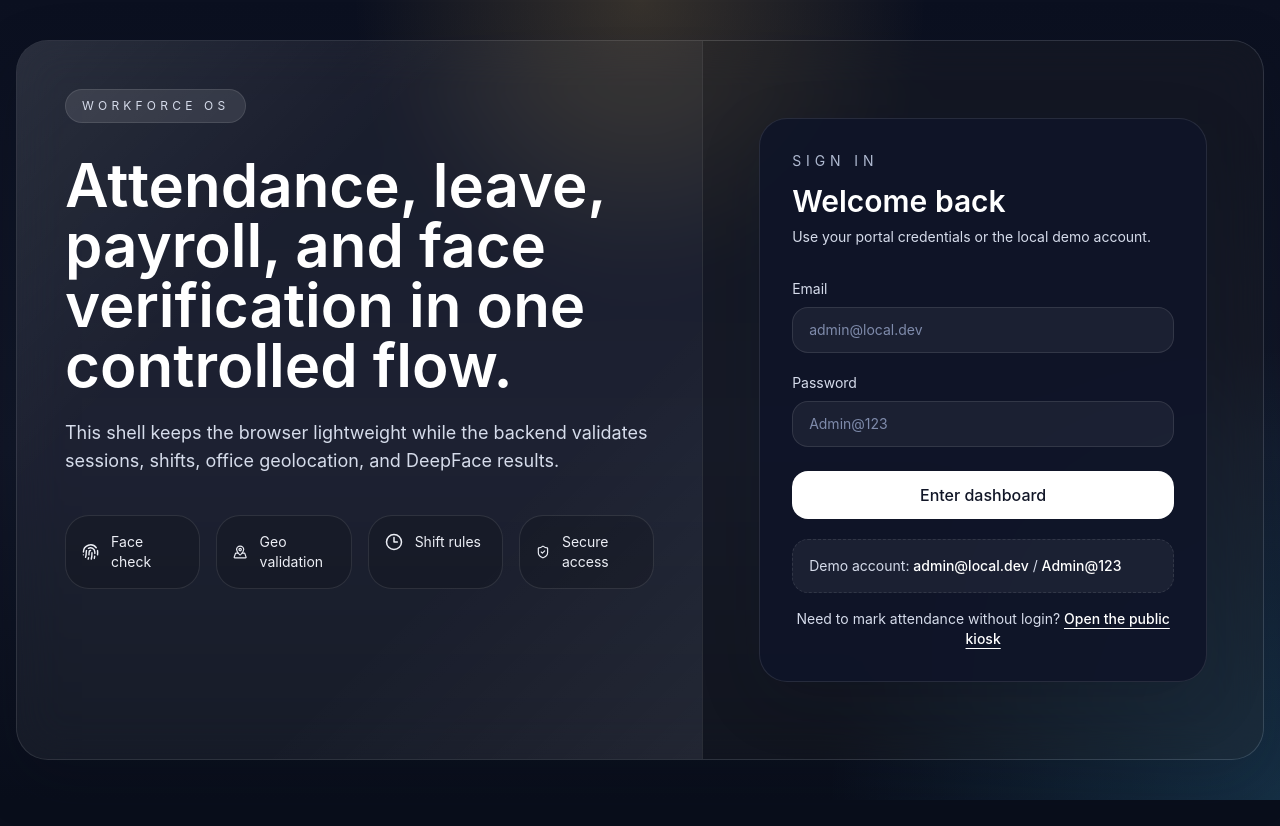
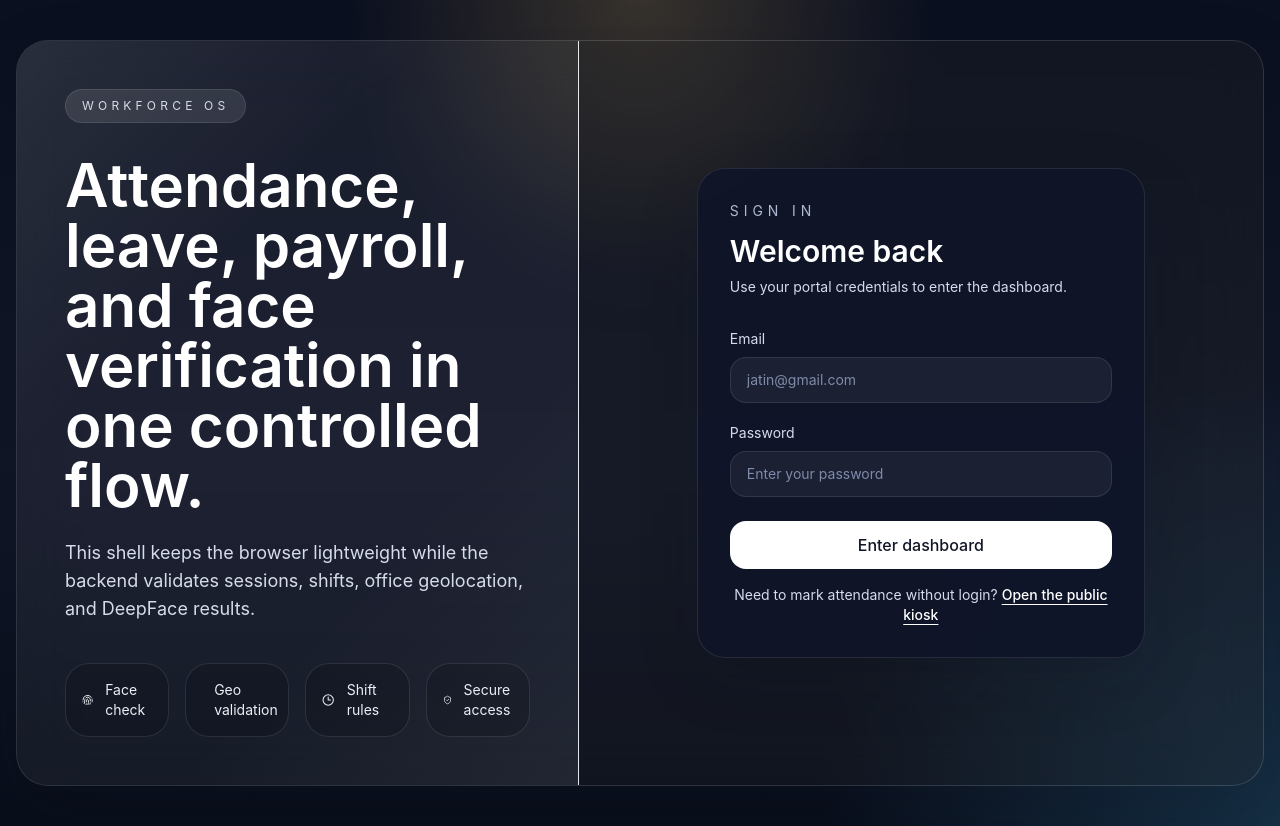
Before and after one commit to DevSoftMiri/Attendance-software-, a React (Vite) app in the folder frontend/: page /login in a window 1280 px wide. Before the commit the page ends 800 px from the top, so only its background shows below. Built offline with nearby package versions, Linux system fonts and the light colour scheme; no server answers.

Commit message:
added the login page proper flow

```diff
--- a/frontend/src/pages/LoginPage.jsx
+++ b/frontend/src/pages/LoginPage.jsx
@@ -27,8 +27,53 @@ export default function LoginPage() {
 
     return (
         <div className="min-h-screen bg-[radial-gradient(circle_at_top,_rgba(255,205,102,0.18),_transparent_28%),radial-gradient(circle_at_bottom_right,_rgba(77,197,255,0.18),_transparent_30%),linear-gradient(180deg,_#0b1020_0%,_#111627_56%,_#090e1b_100%)] px-4 py-10 text-white">
-            <div className="mx-auto grid min-h-[calc(100vh-5rem)] max-w-7xl overflow-hidden rounded-[32px] border border-white/10 bg-white/5 shadow-soft backdrop-blur-xl lg:grid-cols-[1.1fr_0.9fr]">
-                <section className="relative p-8 lg:p-12">
+            <div className="mx-auto grid min-h-[calc(100vh-5rem)] max-w-7xl overflow-hidden rounded-[32px] border border-white/10 bg-white/5 shadow-soft backdrop-blur-xl lg:grid-cols-[0.9fr_1.1fr]">
+                <section className="flex items-start justify-center bg-black/20 p-4 sm:p-6 lg:order-2 lg:items-center lg:border-l lg:border-t-0 lg:p-12">
+                    <form onSubmit={handleSubmit(onSubmit)} className="w-full max-w-md rounded-[28px] border border-white/10 bg-[#0f1528]/90 p-6 shadow-soft sm:p-8">
+                        <div className="text-sm uppercase tracking-[0.35em] text-ink-300">Sign in</div>
+                        <h2 className="mt-3 text-3xl font-semibold text-white">Welcome back</h2>
+                        <p className="mt-2 text-sm text-ink-200">Use your portal credentials to enter the dashboard.</p>
+
+                        <label className="mt-8 block text-sm text-ink-200">
+                            Email
+                            <input
+                                {...register('email')}
+                                type="email"
+                                placeholder="jatin@gmail.com"
+                                className="mt-2 w-full rounded-2xl border border-white/10 bg-white/5 px-4 py-3 text-white outline-none placeholder:text-ink-400 focus:border-white/30"
+                            />
+                        </label>
+
+                        <label className="mt-5 block text-sm text-ink-200">
+                            Password
+                            <input
+                                {...register('password')}
+                                type="password"
+                                placeholder="Enter your password"
+                                className="mt-2 w-full rounded-2xl border border-white/10 bg-white/5 px-4 py-3 text-white outline-none placeholder:text-ink-400 focus:border-white/30"
+                            />
+                        </label>
+
+                        {error ? <div className="mt-4 rounded-2xl border border-red-500/30 bg-red-500/10 px-4 py-3 text-sm text-red-200">{error}</div> : null}
+
+                        <button
+                            type="submit"
+                            disabled={loading}
+                            className="mt-6 w-full rounded-2xl bg-white px-4 py-3 font-medium text-ink-900 transition hover:scale-[1.01] disabled:cursor-not-allowed disabled:opacity-70"
+                        >
+                            {loading ? 'Signing in...' : 'Enter dashboard'}
+                        </button>
+
+                        <div className="mt-4 text-center text-sm text-ink-200">
+                            Need to mark attendance without login?{' '}
+                            <Link to="/public-attendance" className="font-medium text-white underline underline-offset-4">
+                                Open the public kiosk
+                            </Link>
+                        </div>
+                    </form>
+                </section>
+
+                <section className="relative hidden p-8 lg:order-1 lg:block lg:p-12">
                     <div className="absolute inset-0 bg-[linear-gradient(135deg,rgba(255,255,255,0.08),transparent_32%,transparent_68%,rgba(255,255,255,0.05))]" />
                     <div className="relative z-10">
                         <div className="inline-flex rounded-full border border-white/10 bg-white/10 px-4 py-2 text-xs uppercase tracking-[0.35em] text-ink-200">
@@ -58,55 +103,6 @@ export default function LoginPage() {
                         </div>
                     </div>
                 </section>
-
-                <section className="flex items-center justify-center border-t border-white/10 bg-black/20 p-8 lg:border-l lg:border-t-0 lg:p-12">
-                    <form onSubmit={handleSubmit(onSubmit)} className="w-full max-w-md rounded-[28px] border border-white/10 bg-[#0f1528]/90 p-8 shadow-soft">
-                        <div className="text-sm uppercase tracking-[0.35em] text-ink-300">Sign in</div>
-                        <h2 className="mt-3 text-3xl font-semibold text-white">Welcome back</h2>
-                        <p className="mt-2 text-sm text-ink-200">Use your portal credentials or the local demo account.</p>
-
-                        <label className="mt-8 block text-sm text-ink-200">
-                            Email
-                            <input
-                                {...register('email')}
-                                type="email"
-                                placeholder="admin@local.dev"
-                                className="mt-2 w-full rounded-2xl border border-white/10 bg-white/5 px-4 py-3 text-white outline-none placeholder:text-ink-400 focus:border-white/30"
-                            />
-                        </label>
-
-                        <label className="mt-5 block text-sm text-ink-200">
-                            Password
-                            <input
-                                {...register('password')}
-                                type="password"
-                                placeholder="Admin@123"
-                                className="mt-2 w-full rounded-2xl border border-white/10 bg-white/5 px-4 py-3 text-white outline-none placeholder:text-ink-400 focus:border-white/30"
-                            />
-                        </label>
-
-                        {error ? <div className="mt-4 rounded-2xl border border-red-500/30 bg-red-500/10 px-4 py-3 text-sm text-red-200">{error}</div> : null}
-
-                        <button
-                            type="submit"
-                            disabled={loading}
-                            className="mt-6 w-full rounded-2xl bg-white px-4 py-3 font-medium text-ink-900 transition hover:scale-[1.01] disabled:cursor-not-allowed disabled:opacity-70"
-                        >
-                            {loading ? 'Signing in...' : 'Enter dashboard'}
-                        </button>
-
-                        <div className="mt-5 rounded-2xl border border-dashed border-white/10 bg-white/5 p-4 text-sm text-ink-200">
-                            Demo account: <span className="font-medium text-white">admin@local.dev</span> / <span className="font-medium text-white">Admin@123</span>
-                        </div>
-
-                        <div className="mt-4 text-center text-sm text-ink-200">
-                            Need to mark attendance without login?{' '}
-                            <Link to="/public-attendance" className="font-medium text-white underline underline-offset-4">
-                                Open the public kiosk
-                            </Link>
-                        </div>
-                    </form>
-                </section>
             </div>
         </div>
     );
```
